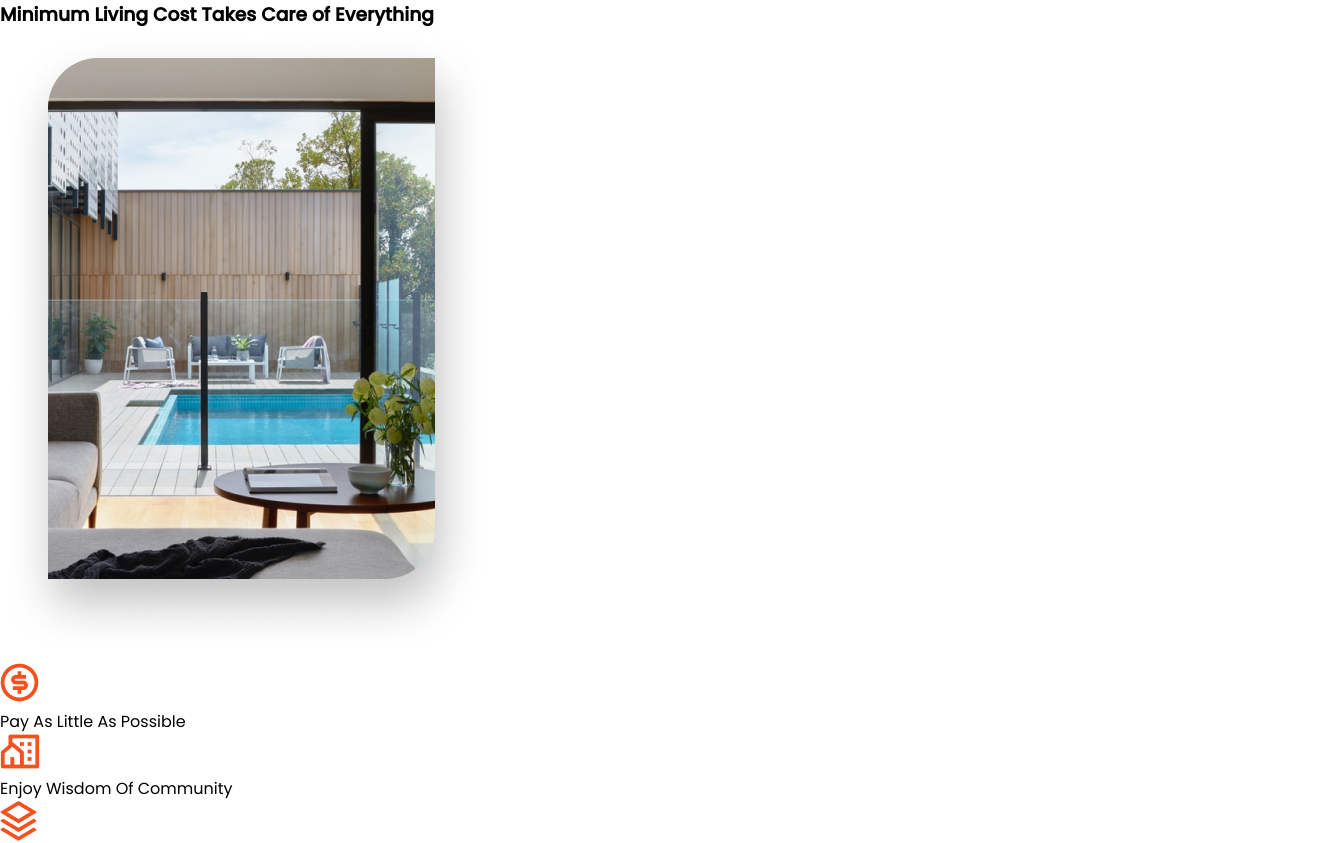
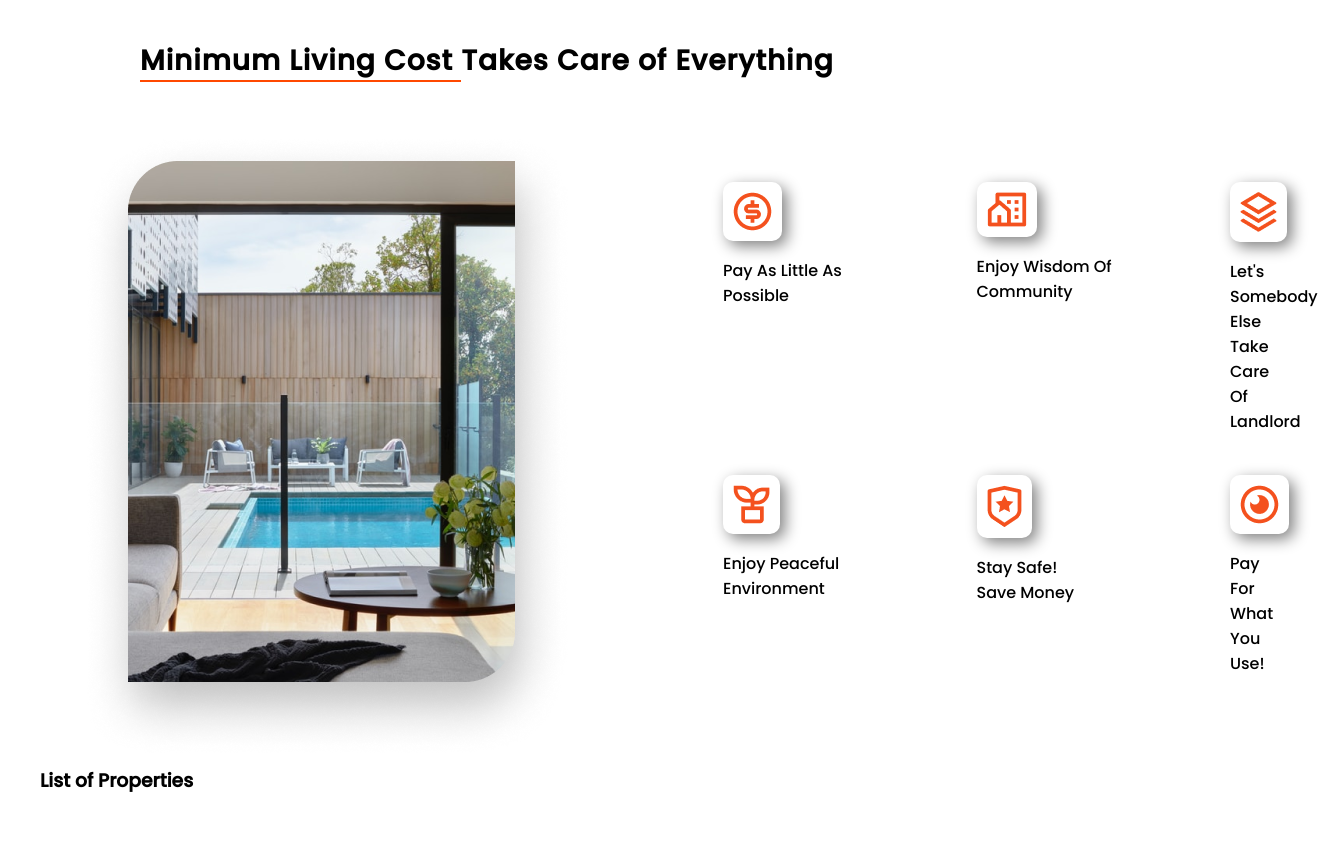
Before and after one commit to mairura/rentalProperty, a React (Create React App) app: page /tenants in a window 1280 px wide. Shown: the top 843 px of the page, 1318 px wide, since content can reach past the window. Built offline with nearby package versions, Linux system fonts and the light colour scheme.

Commit message:
Properties page

```diff
--- /dev/null
+++ b/src/Components/Tenants/Decor.jsx
@@ -0,0 +1,15 @@
+import React from "react";
+import "./tenants.css";
+
+const Decor = () => {
+  return (
+    <div>
+      <div className="properties_container">
+        <h3>List of Properties</h3>
+        <div className="properties"></div>
+      </div>
+    </div>
+  );
+};
+
+export default Decor;
--- a/src/Components/Tenants/Tenants.jsx
+++ b/src/Components/Tenants/Tenants.jsx
@@ -7,12 +7,13 @@ import LayerIcon from "../../Assets/Vector_landlord.png";
 import EnvIcon from "../../Assets/Vector_env.png";
 import SafeIcon from "../../Assets/Vector_safe.png";
 import PayIcon from "../../Assets/Vector_pay.png";
+import Decor from "./Decor";
 
 const Tenants = () => {
   return (
     <div className="tenants_container">
       <div className="about">
-        <h3>Minimum Living Cost Takes Care of Everything</h3>
+        <h3><span className="underline">Minimum Living Cost </span>Takes Care of Everything</h3>
         <div className="sample">
           <div className="sample_pic">
             <img src={House} alt="sample house" />
@@ -28,7 +29,10 @@ const Tenants = () => {
             </div>
             <div className="house_prop">
               <img src={LayerIcon} alt="layer" />
-              <p>Lets Somebody Else Take Care Of Landlord</p>
+              <p>
+                Let's Somebody Else
+                <br /> Take Care Of Landlord
+              </p>
             </div>
             <div className="house_prop">
               <img src={EnvIcon} alt="env" />
@@ -47,10 +51,7 @@ const Tenants = () => {
           </div>
         </div>
       </div>
-      <div className="properties_container">
-        <h3>List of Properties</h3>
-        <div className="properties"></div>
-      </div>
+      <Decor />
     </div>
   );
 };
--- a/src/Components/Tenants/tenants.css
+++ b/src/Components/Tenants/tenants.css
@@ -1,3 +1,37 @@
 .tenants_container{
-
+    padding: 40px;
 }
+.about h3{
+    letter-spacing: 1px;
+    font-weight: bold;
+    padding-left: 100px;
+    font-size: 28px;
+}
+.underline{
+    border-bottom: 2px solid rgb(255, 72, 0);
+}
+.sample{
+    display: flex;
+    padding-top: 50px;
+}
+.sample_pic{
+    margin-left: 40px;
+}
+.house_att{
+    display: grid;
+    grid-template-columns: 1fr 1fr 60px ;
+    padding: 50px ;
+}
+.house_prop{
+    padding-left: 100px;
+}
+.house_prop img{
+    box-shadow: 5px 5px 15px grey;
+    border-radius: 10px;
+    padding: 10px;
+    margin-bottom: 10px;
+    cursor: pointer;
+}
+.house_prop p{
+    font-weight: 500;
+}
```
